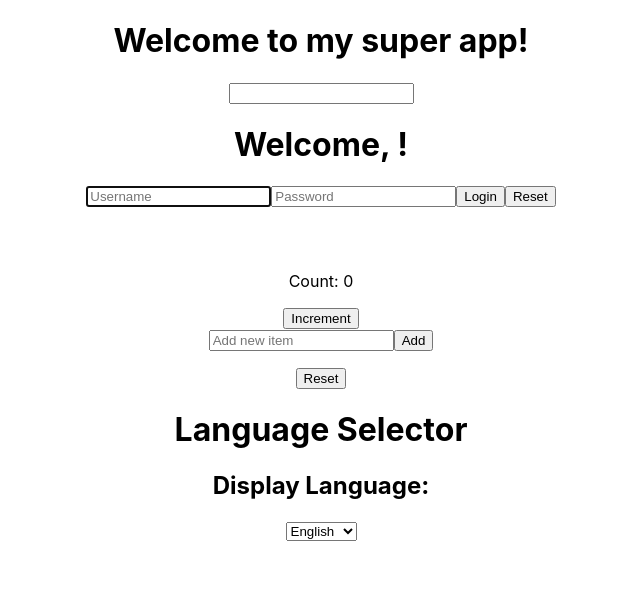
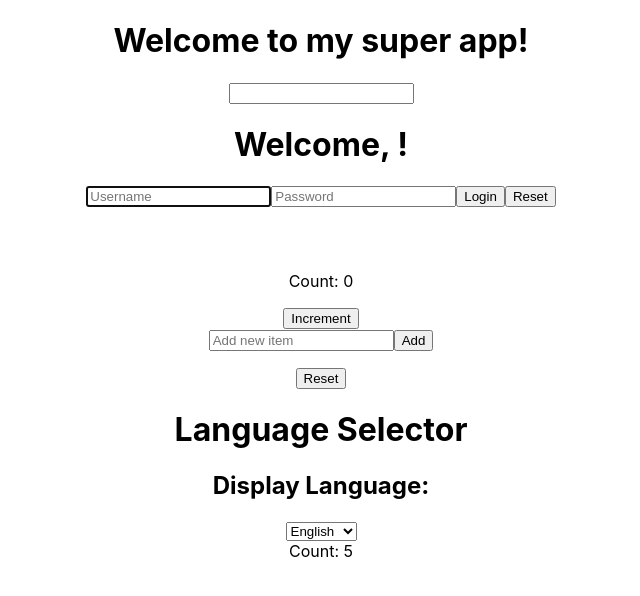
Before and after one commit to AlbertoNeira/react-exercises, a React (Create React App) app in the folder my-app/: page / in a window 1280 px wide. Shown: the top 596 px of the page, without its empty margins (319-959 px from the left). Built offline with nearby package versions, Linux system fonts and the light colour scheme.

Commit message:
useEffect -`Counter` as a function component

```diff
--- a/my-app/src/App.js
+++ b/my-app/src/App.js
@@ -7,6 +7,7 @@ import TodoList from './components/ToDoList';
 import DisplayLanguage from './components/DisplayLanguage';
 import LanguageProvider from './components/LanguageProvider';
 import ClickCounter from './components/ClickCounter';
+import Counter from './components/Counter';
 
 function App() {
 
@@ -54,6 +55,8 @@ function App() {
             <DisplayLanguage />
           </div>
         </LanguageProvider>
+
+        <Counter/>
       </div>
     </div>
   );
--- a/my-app/src/components/Counter.js
+++ b/my-app/src/components/Counter.js
@@ -1,32 +1,26 @@
-import React from 'react';
+import React, { useState, useEffect } from 'react';
+
 import CounterDisplay from './CounterDisplay';
 
+const Counter = () => {
+  const [count, setCount] = useState(0);
 
-class Counter extends React.Component {            //constructor no longer required
-  state = {
-    count: this.props.initialValue
-  };
+  useEffect(() => {
+    const intervalId = setInterval(() => {
+      setCount((prevCount) => prevCount + 1);
+    }, 1000);
 
-  componentDidMount() {
-    this.interval = setInterval(() => {
-      this.setState(prevState => ({
-        count: prevState.count + this.props.incrementAmount
-      }));
-    }, this.props.incrementInterval);
-  }
-
-  componentWillUnmount() {
-    clearInterval(this.interval);
-  }
-
-  render() {
+    return () => {
+      clearInterval(intervalId);
+    };
+  }, []);
     return (
       <div>
-         <CounterDisplay count={this.state.count} />
+         <CounterDisplay count= {count} />
       </div>
     );
   }
-}
+
 
 
 
--- a/my-app/src/components/CounterDisplay.js
+++ b/my-app/src/components/CounterDisplay.js
@@ -1,12 +1,9 @@
 import React from 'react';
 
 
-class CounterDisplay extends React.Component{
+const CounterDisplay = ({ count }) => {
+  return <div>Count: {count}</div>;
+};
 
-   render(){
-        return <h1>{this.props.count}</h1>;
-      }
-
-}
 
 export default CounterDisplay;
```
